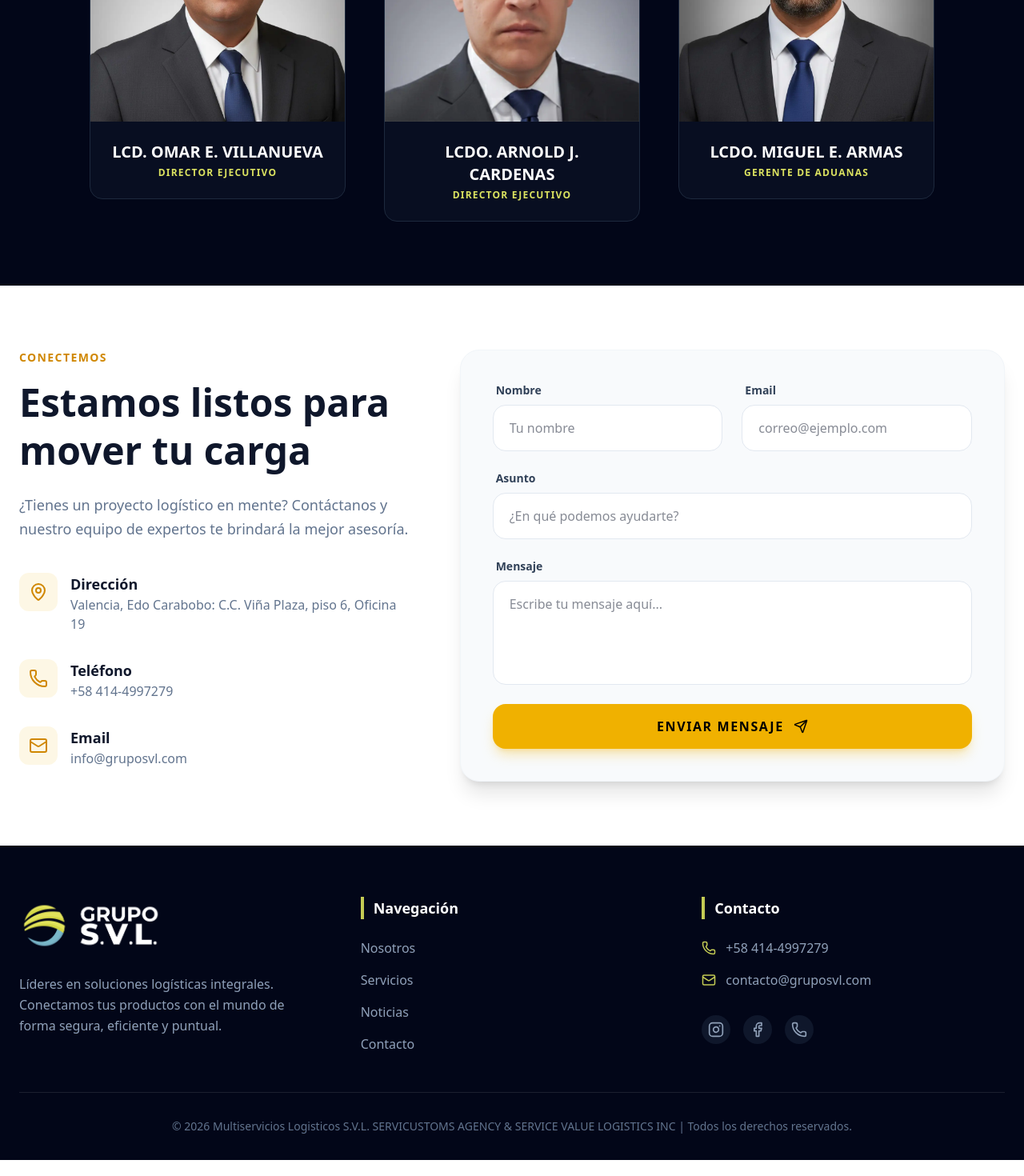
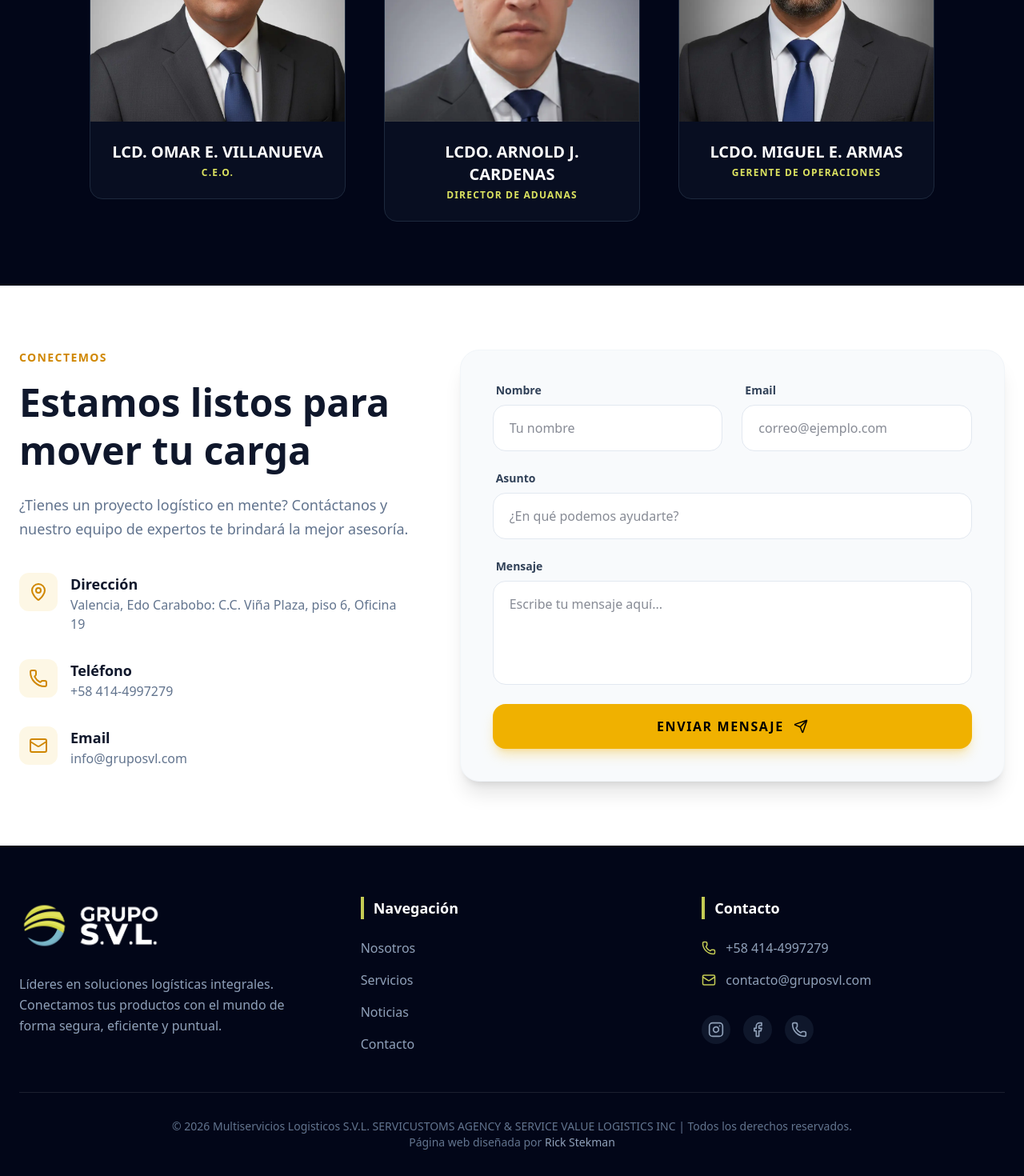
Before and after one commit to RickStekman/grupo-svl, a Next.js app: page / in a window 1280 px wide. Shown: the part 9417-10887 px from the top of the page at 80% size. Built offline with nearby package versions, Linux system fonts and the light colour scheme.

Commit message:
footer, cargos y ubicaiones

```diff
--- a/src/app/about/page.js
+++ b/src/app/about/page.js
@@ -54,15 +54,15 @@
       city: "Puerto Cabello",
       state: "Edo. Carabobo",
       desc: "Nuestra sede principal y centro de operaciones aduanales. Ubicada estratégicamente cerca del puerto más importante de Venezuela.",
-      address: "Calle Municipio, Edif. S.V.L., Puerto Cabello.",
+      address: "Av. Augusto Brand C.C. Cumboto nivel mezzanina oficina 03.",
       image: "/Image/Gallery/cede01.webp",
       icon: <Anchor size={32} />
     },
     {
       city: "La Guaira",
-      state: "Edo. La Guaira",
+      state: "Edo. Vargas",
       desc: "Punto clave para nuestras operaciones marítimas y aéreas en la capital. Gestionamos con agilidad el flujo por Maiquetía y el Puerto.",
-      address: "Centro Empresarial, Ofic. S.V.L., La Guaira.",
+      address: "Calle Padre Machado, Centro Empresarial, Estrella Azul (QUINTA MARIA) Ofic. Nro A-1, Maiquetía",
       image: "/Image/Gallery/cede03.webp",
       icon: <Plane size={32} />
     },
@@ -70,7 +70,7 @@
       city: "Valencia",
       state: "Edo. Carabobo",
       desc: "Centro administrativo y de coordinación de transporte terrestre. Desde la capital industrial, monitoreamos nuestra flota nacional.",
-      address: "Av. Bolívar Norte, Torre Empresarial, Valencia.",
+      address: "Av. Bolívar Norte, Torre Empresarial, Piso 6 Oficina 19, Valencia.",
       image: "/Image/Gallery/cede02.webp",
       icon: <Truck size={32} />
     }
--- a/src/components/ExecutiveTeam.js
+++ b/src/components/ExecutiveTeam.js
@@ -6,19 +6,19 @@
     {
       id: 1,
       name: "LCD. OMAR E. VILLANUEVA",
-      role: "Director Ejecutivo",
+      role: "C.E.O.",
       img: "/Image/Tren1.webp"
     },
     {
       id: 2,
       name: "LCDO. ARNOLD J. CARDENAS",
-      role: "Director Ejecutivo",
+      role: "Director de aduanas",
       img: "/Image/Tren2.webp"
     },
     {
       id: 3,
       name: "LCDO. MIGUEL E. ARMAS",
-      role: "Gerente de Aduanas",
+      role: "Gerente de operaciones",
       img: "/Image/Tren3.webp"
     }
   ];
--- a/src/components/Footer.js
+++ b/src/components/Footer.js
@@ -62,6 +62,17 @@
 
         <div className="pt-8 border-t border-white/10 text-center text-slate-500 text-sm">
           <p>© {new Date().getFullYear()} Multiservicios Logisticos S.V.L. SERVICUSTOMS AGENCY & SERVICE VALUE LOGISTICS INC | Todos los derechos reservados.</p>
+          <p>
+            Página web diseñada por{' '}
+            <Link
+              href="https://www.instagram.com/rickstekman"
+              target="_blank"
+              rel="noopener noreferrer"
+              className="text-slate-400 hover:text-white hover:underline transition-colors font-medium"
+            >
+              Rick Stekman
+            </Link>
+          </p>
         </div>
       </div>
     </footer>
```
